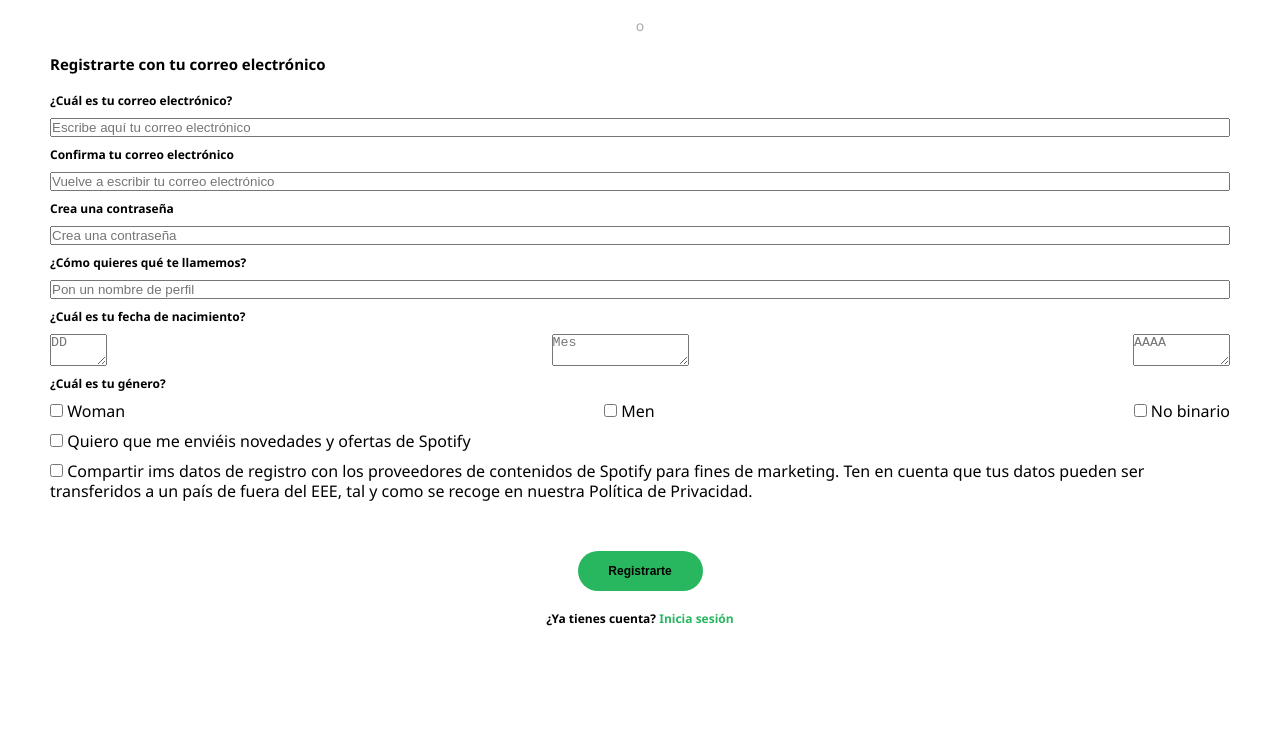
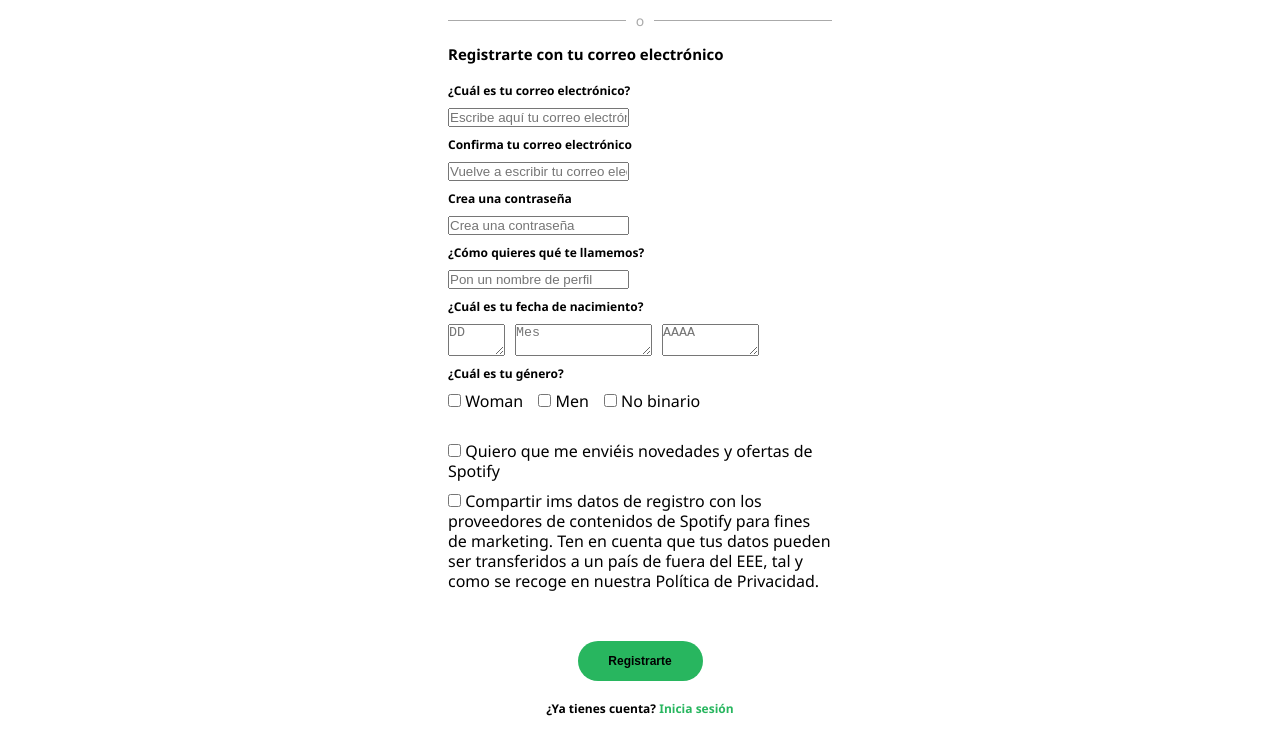
Before and after one commit to TSalvatellaP/promo-b-module-1-pair-3-spotify, a website built with Vite: page src/signup.html in a window 1280 px wide. Shown: the part 168-922 px from the top of the page. Before the commit the page ends 894 px from the top, so only its background shows below. Built offline with nearby package versions, Linux system fonts and the light colour scheme.

Commit message:
line_issue

```diff
--- a/src/scss/signup.scss
+++ b/src/scss/signup.scss
@@ -72,18 +72,24 @@
 .google{
     height: 200%;
 }
-.separator-container {
-    display: flex;
-    align-items: center;
-    justify-content: center;
-    margin: 5px 0;
+.separator-container{
+  display: flex;
+  align-items: center;
+  justify-content: center;
+  width: 100%;
+  @media (min-width:480px){
+    width: 30vw;
+  }
+
   }
 .line{
+    font-family: 'Times New Roman', Times, serif;
     flex: 1;
     height: 1px;
-    color: $color-text;
+    background-color: $color-text;
 }
-.circle {
+.circle{
+    text-align: center;
     margin: 0 10px;
     font-size: 14px;
     color: $color-text;
@@ -97,12 +103,17 @@
 
   }
   .form{
-    width: 100%;
+    width: 80vw;
     display: flex;
     flex-direction: column;
     justify-content: center;
     align-content: space-between;
     gap: 10px;
+    @media (min-width:480px){
+      width: 30vw;
+      align-items: flex-start;
+    }
+
   }
 
   .button_register{
@@ -119,6 +130,10 @@
     flex-direction: row;
     justify-content: space-between;
     gap: 10px;
+    @media (min-width:480px){
+      justify-content: flex-start;
+
+       }
 
   }
   .gender{
@@ -126,6 +141,11 @@
     flex-direction: row;
     justify-content: space-between;
     gap: 15px;
+    margin-bottom: 20px;
+    @media (min-width:480px){
+      justify-content: flex-start;
+
+       }
 
   }
 .submit{
--- a/src/signup.html
+++ b/src/signup.html
@@ -24,13 +24,14 @@
           <img class="google" src="/images/google.png" alt="google">
           Registrarte con Google
         </button>
+
        </section>
 
        <div class="separator-container">
-        <div class="line"></div>
-        <div class="circle">o</div>
-        <div class="line"></div>
-      </div>
+        <span class="line"></span>
+        <span class="circle">o</span>
+        <span class="line"></span>
+        </div>
 
        <section class="container_form">
         <h5>Registrarte con tu correo electrónico</h5>
```
